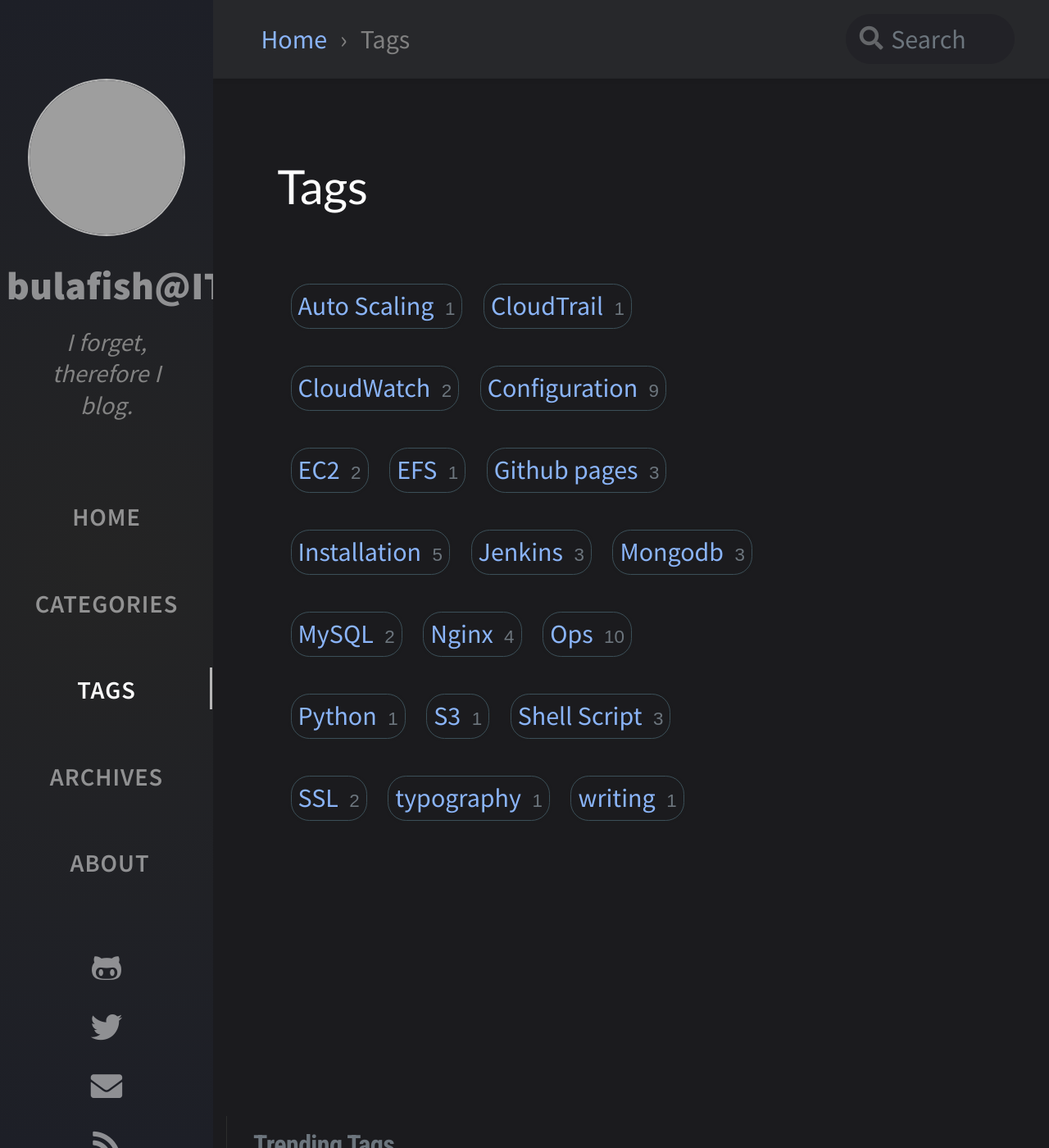
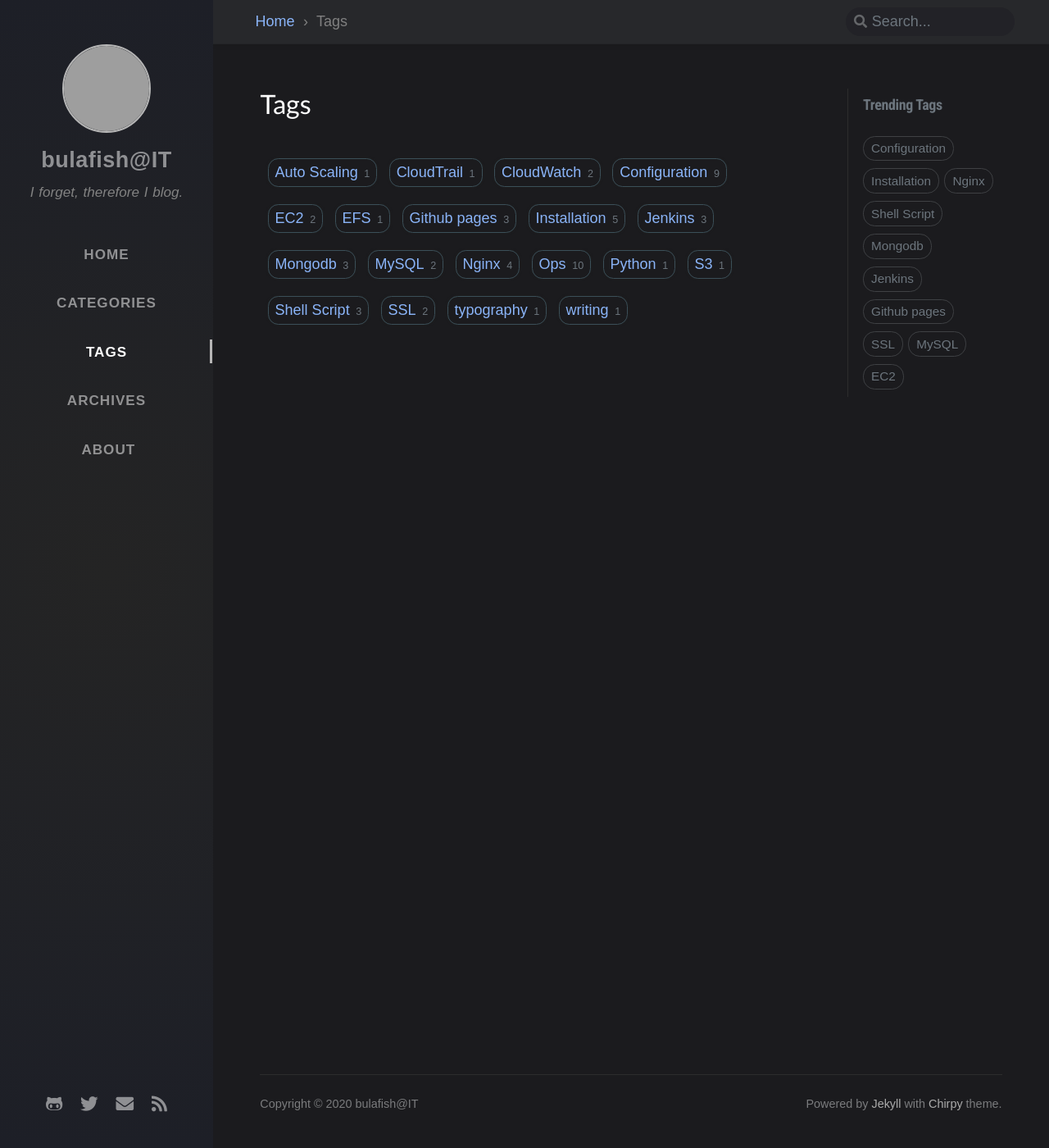
Before and after one commit to bulafish/bulafish.github.io, a Jekyll site: the page built from tabs/tags.md, in a window 1280 px wide and 1400 px high. Shown: the whole window at 82% size. Built offline with Jekyll 4.4.1, drawn with Linux system fonts in a browser that asks for light colours; nearby versions of some CDN libraries; comment, search, counter and statistics services are not loaded; grey boxes are pictures that could not be loaded.

Commit message:
modify font

```diff
--- a/assets/css/_addon/main.scss
+++ b/assets/css/_addon/main.scss
@@ -52,7 +52,7 @@ html[mode=dark] {
 
 html, body {
   // font-size: 16px;
-  font-size: 32px;
+  font-size: 18px;
 }
 
 body {
@@ -60,7 +60,8 @@ body {
   background: var(--body-bg);
   color: var(--text-color);
   -webkit-font-smoothing: antialiased;
-  font-family: 'Source Sans Pro', 'Microsoft Yahei', sans-serif;
+  font-family: sans-serif, Georgia, Cambria, "Times New Roman", Times, serif;
+  // font-family: 'Source Sans Pro', 'Microsoft Yahei', sans-serif;
 }
 
 /*--- sidebar layout ---*/
```
